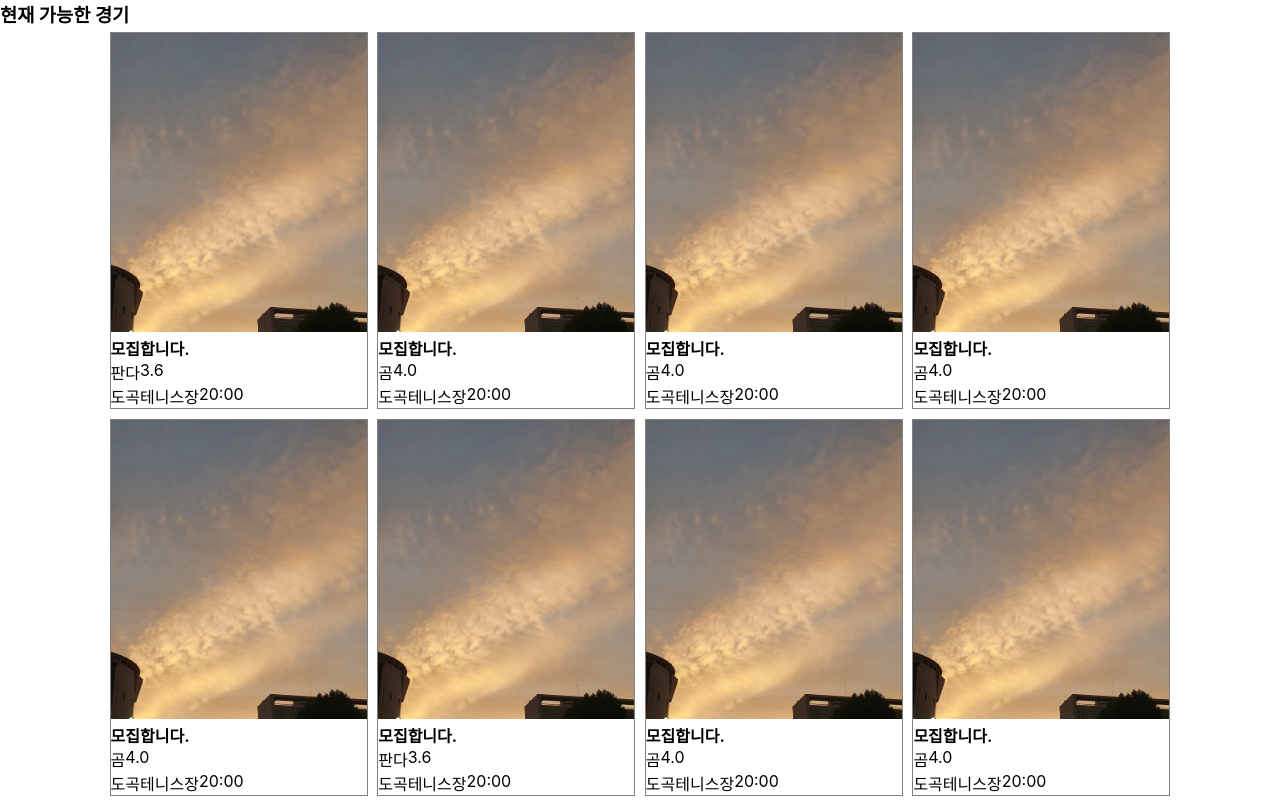
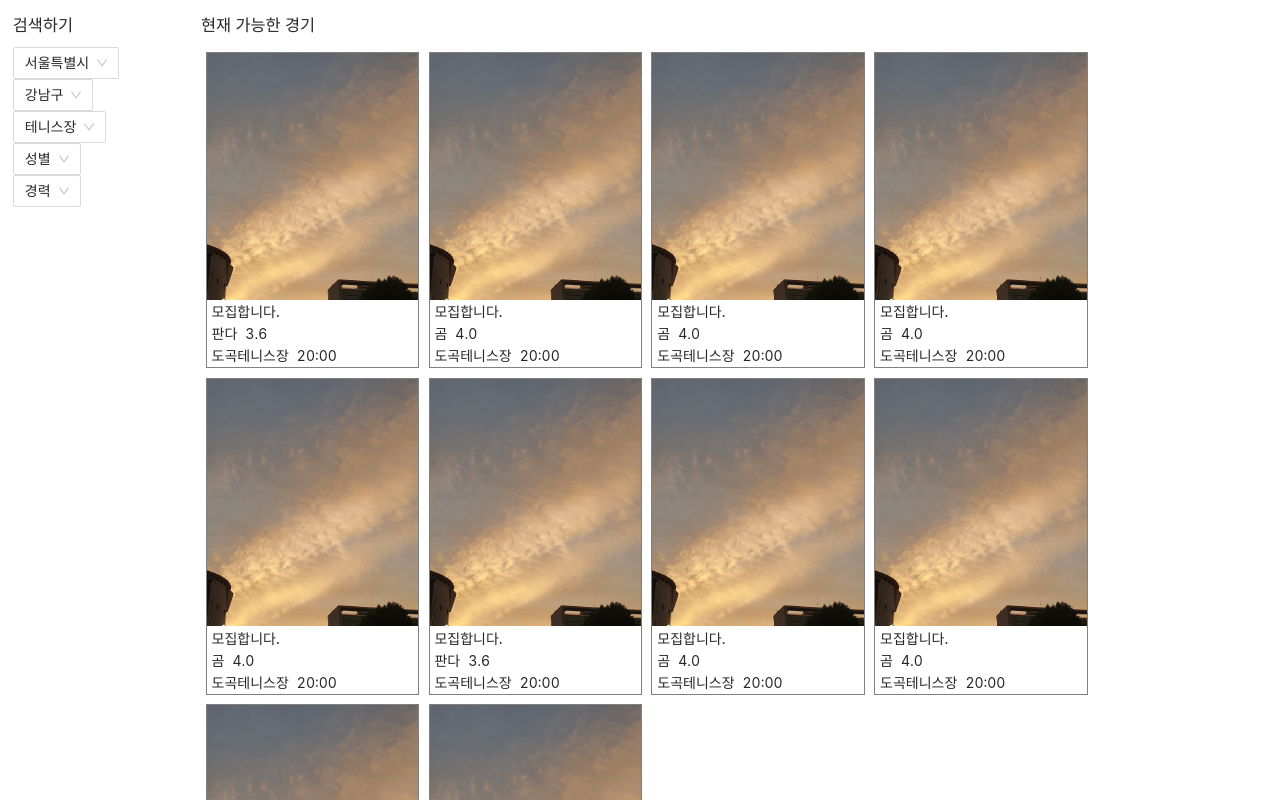
Before and after one commit to ssso-pro1/tennis-together-fe, a React (Create React App) app: page / in a window 1280 px wide. Shown: the top 800 px of the page. Built offline with nearby package versions, Linux system fonts and the light colour scheme.

Commit message:
add : Search component, install ant design, fix css
- add Search component
- install ant design
- fix css (list page, item page)

```diff
--- a/package.json
+++ b/package.json
@@ -6,6 +6,7 @@
     "@testing-library/jest-dom": "^5.14.1",
     "@testing-library/react": "^11.2.7",
     "@testing-library/user-event": "^12.8.3",
+    "antd": "^4.16.13",
     "dart-sass": "^1.25.0",
     "react": "^17.0.2",
     "react-dom": "^17.0.2",
--- a/src/ItemPage.jsx
+++ b/src/ItemPage.jsx
@@ -1,11 +1,12 @@
 import React from 'react';
 import './components/item-page.scss';
+// import styles from './item_page.module.css';
 
 const ItemPage = ({ game }) => {
   return (
     <li>
-      {/* img, title, name, rate, courtname, time */}
       <img src='/images/0916.jpg' alt='img' />
+      <div>
         <h4>{game.title}</h4>
         <div>
           <p>{game.nickname}</p>
@@ -15,9 +16,9 @@ const ItemPage = ({ game }) => {
           <p>{game.court_name}</p>
           <p>{game.time}</p>
         </div>
+      </div>
     </li>
   );
 };
 
 export default ItemPage;
-<itempage></itempage>;
--- a/src/ListPage.jsx
+++ b/src/ListPage.jsx
@@ -1,15 +1,22 @@
 import React from 'react';
 import ItemPage from './ItemPage';
-import './components/list-page.scss';
 import Search from './Search';
+
+// import './components/list-page.scss';
+import styles from './list_page.module.css';
 
 const ListPage = ({ games, games: { content } }) => {
   console.log(games);
 
   return (
-    <section>
-      <h3>현재 가능한 경기</h3>
-      <ul>
+    <section className={styles.listpage}>
+      <div className={styles.searchDiv}>
+        <h3 className={styles.title}>검색하기</h3>
+        <Search />
+      </div>
+      <div className={styles.gamesDiv}>
+        <h3 className={styles.title}>현재 가능한 경기</h3>
+        <ul className={styles.gamesList}>
           {games &&
             content.map(game => (
               <ItemPage //
@@ -18,6 +25,7 @@ const ListPage = ({ games, games: { content } }) => {
               />
             ))}
         </ul>
+      </div>
     </section>
   );
 };
--- /dev/null
+++ b/src/Search.js
@@ -0,0 +1,56 @@
+import React from 'react';
+import './components/search.css';
+
+import { Input, Select } from 'antd';
+
+const { Option } = Select;
+
+const Search = () => {
+  return (
+    <div className='site-input-group-wrapper'>
+      <Input.Group compact>
+        <Select defaultValue='Option1'>
+          <Option value='Option1'>서울특별시</Option>
+          <Option value='Option2'>부산광역시</Option>
+        </Select>
+      </Input.Group>
+      <Input.Group compact>
+        <Select defaultValue='Option1'>
+          <Option value='Option1'>강남구</Option>
+          <Option value='Option2'>강동구</Option>
+          <Option value='Option3'>강북구</Option>
+          <Option value='Option4'>강서구</Option>
+          <Option value='Option5'>관악구</Option>
+          <Option value='Option6'>광진구</Option>
+          <Option value='Option7'>등등</Option>
+        </Select>
+      </Input.Group>
+      <Input.Group compact>
+        <Select defaultValue='Option3'>
+          <Option value='Option1'>강서테니스장</Option>
+          <Option value='Option2'>강서서테니스장</Option>
+          <Option value='Option3'>테니스장</Option>
+        </Select>
+      </Input.Group>
+
+      <Input.Group compact>
+        <Select defaultValue='Option3'>
+          <Option value='Option1'>여성</Option>
+          <Option value='Option2'>남성</Option>
+          <Option value='Option3'>성별</Option>
+        </Select>
+      </Input.Group>
+      <Input.Group compact>
+        <Select defaultValue='Option5'>
+          <Option value='Option1'>1개월이내</Option>
+          <Option value='Option2'>1~3개월</Option>
+          <Option value='Option3'>3~6개월</Option>
+          <Option value='Option4'>6개월이상</Option>
+          <Option value='Option5'>경력</Option>
+        </Select>
+      </Input.Group>
+    </div>
+  );
+};
+
+export default Search;
--- a/src/components/item-page.scss
+++ b/src/components/item-page.scss
@@ -1,8 +1,8 @@
-* {
-  margin: 0;
-}
+li {
+  * {
+    margin: 0;
+  }
 
-li {
   border: 1px solid grey;
   width: 20%;
   margin: 0.3rem;
@@ -12,6 +12,18 @@ li {
   }
 
   div {
-    display: flex;
+    h4 {
+      margin: 0;
+      padding-top: 0.1rem;
+      padding-left: 0.3rem;
+    }
+    div {
+      display: flex;
+      padding-left: 0.3rem;
+      p {
+        margin: 0;
+        margin-right: 0.5rem;
+      }
+    }
   }
 }
--- a/src/components/list-page.scss
+++ b/src/components/list-page.scss
@@ -2,7 +2,14 @@
   padding: 0;
   margin: 0;
 }
-h3 {
+
+section {
+  :nth-child(1) {
+    flex: 1 30%;
+  }
+  :nth-child(2) {
+    flex-basis: 1 70%;
+  }
 }
 
 ul {
--- /dev/null
+++ b/src/components/search.css
@@ -0,0 +1,6 @@
+@import '~antd/dist/antd.css';
+
+.site-input-group-wrapper {
+  background-color: #fff;
+  width: 26.4px;
+}
--- a/src/index.js
+++ b/src/index.js
@@ -2,6 +2,7 @@ import React from 'react';
 import ReactDOM from 'react-dom';
 import './index.css';
 import App from './App';
+import 'antd/dist/antd.css';
 import reportWebVitals from './reportWebVitals';
 
 ReactDOM.render(
--- /dev/null
+++ b/src/list_page.module.css
@@ -0,0 +1,23 @@
+* {
+  margin: 0;
+  padding: 0;
+}
+
+.listpage {
+  display: flex;
+  margin: 0.8rem;
+}
+
+.searchDiv {
+  flex: 1 15%;
+}
+
+.gamesDiv {
+  flex: 1 85%;
+}
+
+.gamesList {
+  list-style: none;
+  display: flex;
+  flex-wrap: wrap;
+}
```
Also changed, not shown: 1 other file (tests, documents, lock files or other folders). Lines whose indentation alone changed are shown as unchanged.
